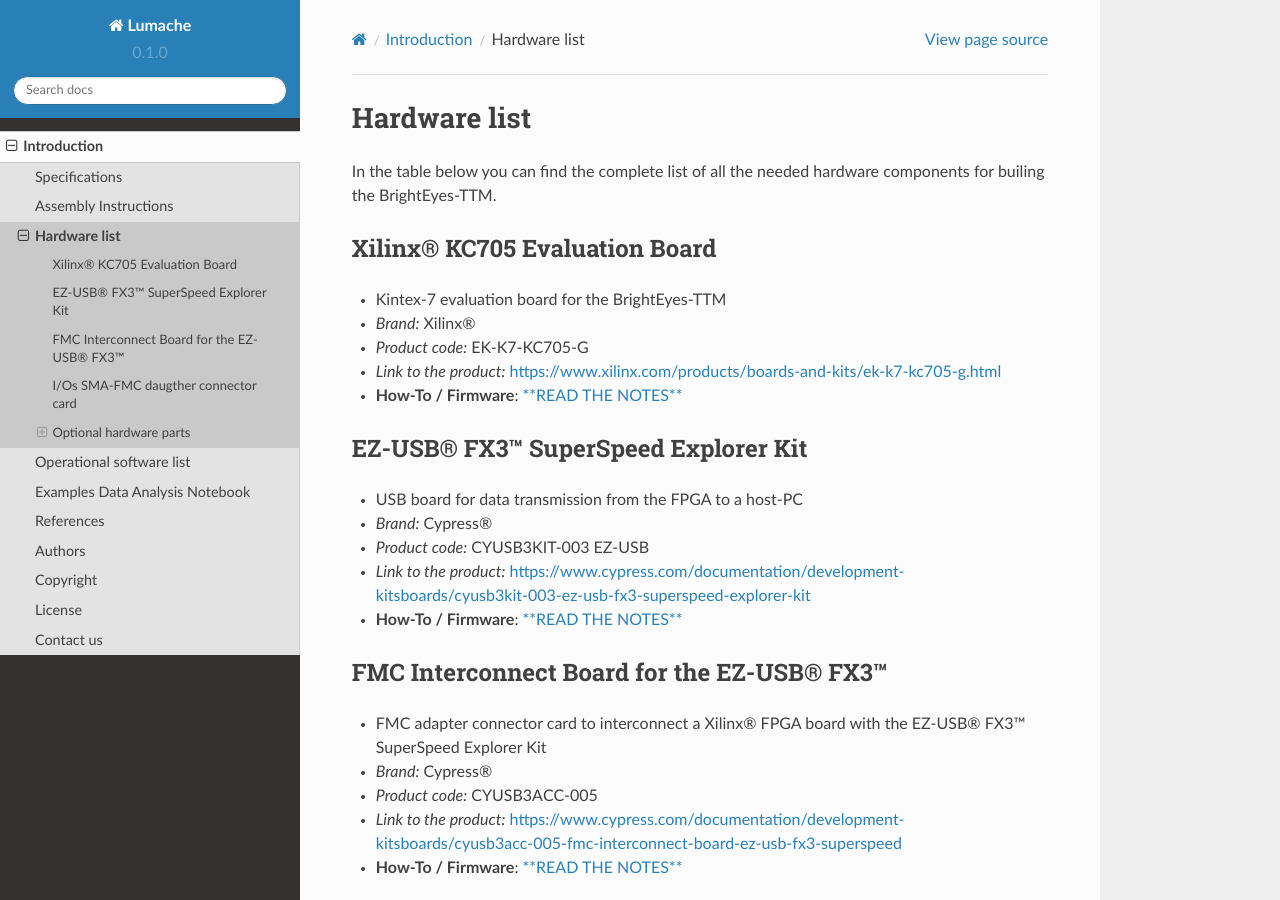
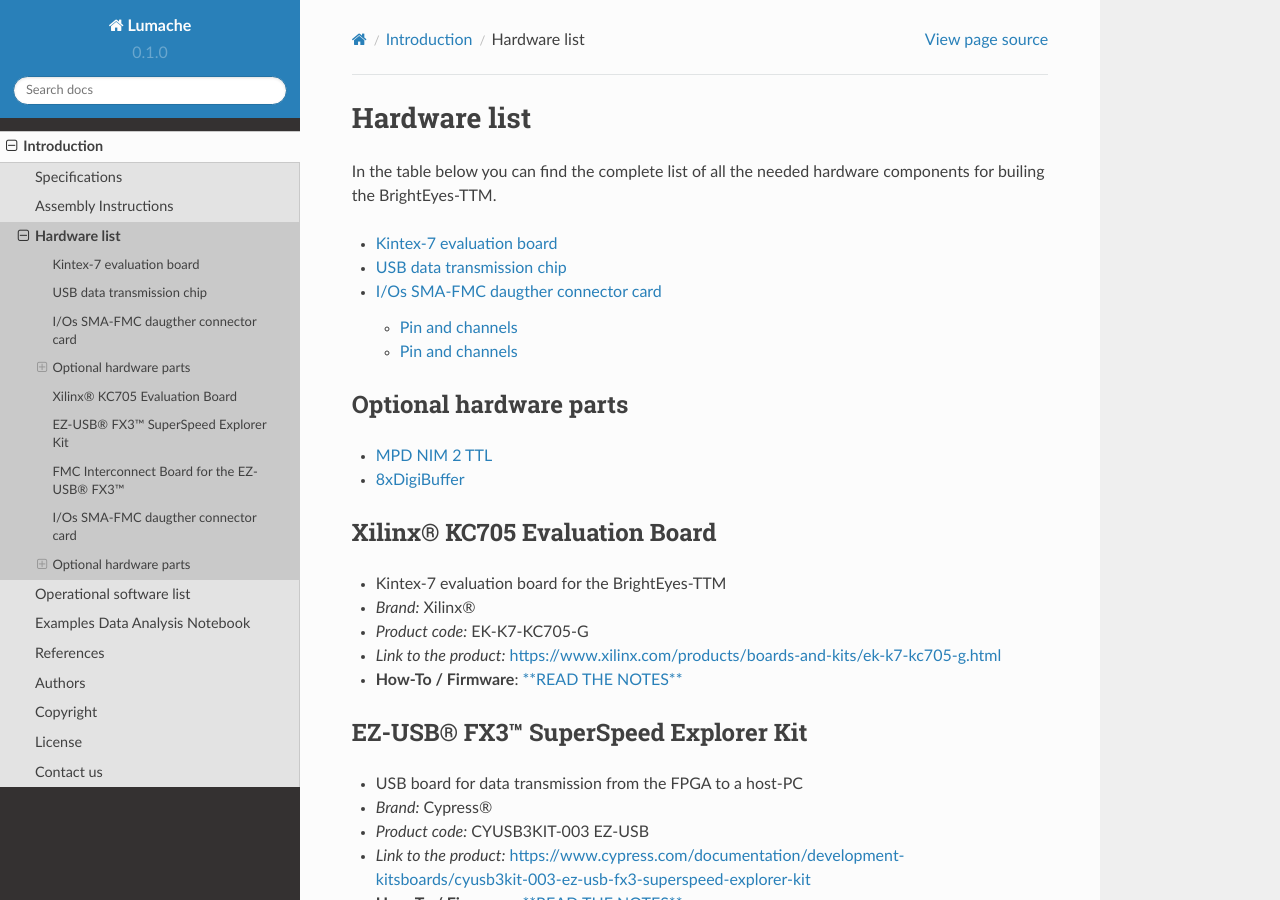
Before and after one commit to mattia-donato/BrightEyes-TTM-docs, a Sphinx documentation site: the page built from docs/source/hardware.rst, in a window 1280 px wide and 900 px high. Built offline with Sphinx 7.4.7 and the Read the Docs theme 2.0.0, drawn with Linux system fonts in a browser that asks for light colours; some of the changed text lies outside the part shown.

Commit message:
Update hardware.rst

```diff
--- a/docs/source/hardware.rst
+++ b/docs/source/hardware.rst
@@ -3,6 +3,21 @@
 =============
 
 In the table below you can find the complete list of all the needed hardware components for builing the BrightEyes-TTM.
+
+.. toctree::
+   FPGABoard
+   USB3
+   FMCAdapter
+   IOConnectorBoard
+
+Optional hardware parts
+^^^^^^^^^^^^^^^^^^^^^^^
+
+.. toctree::
+   NIM2TTL
+   DigiBuffer
+
+
 
 Xilinx® KC705 Evaluation Board
 ^^^^^^^^^^^^^^^^^^^^^^^^^^^^^^
```
Also changed, not shown: other parts of docs/source/hardware.rst (+0 -8 lines).
